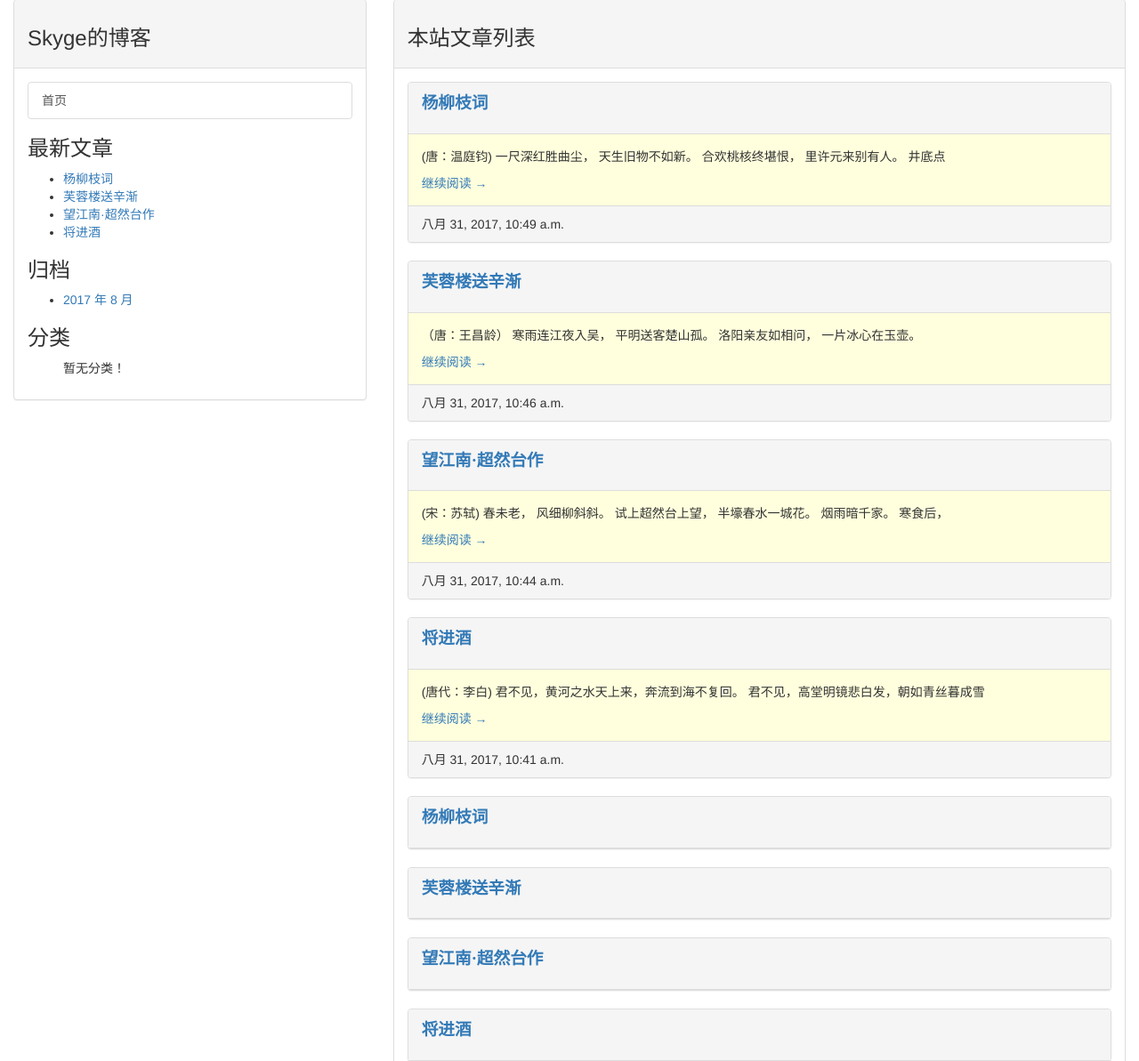
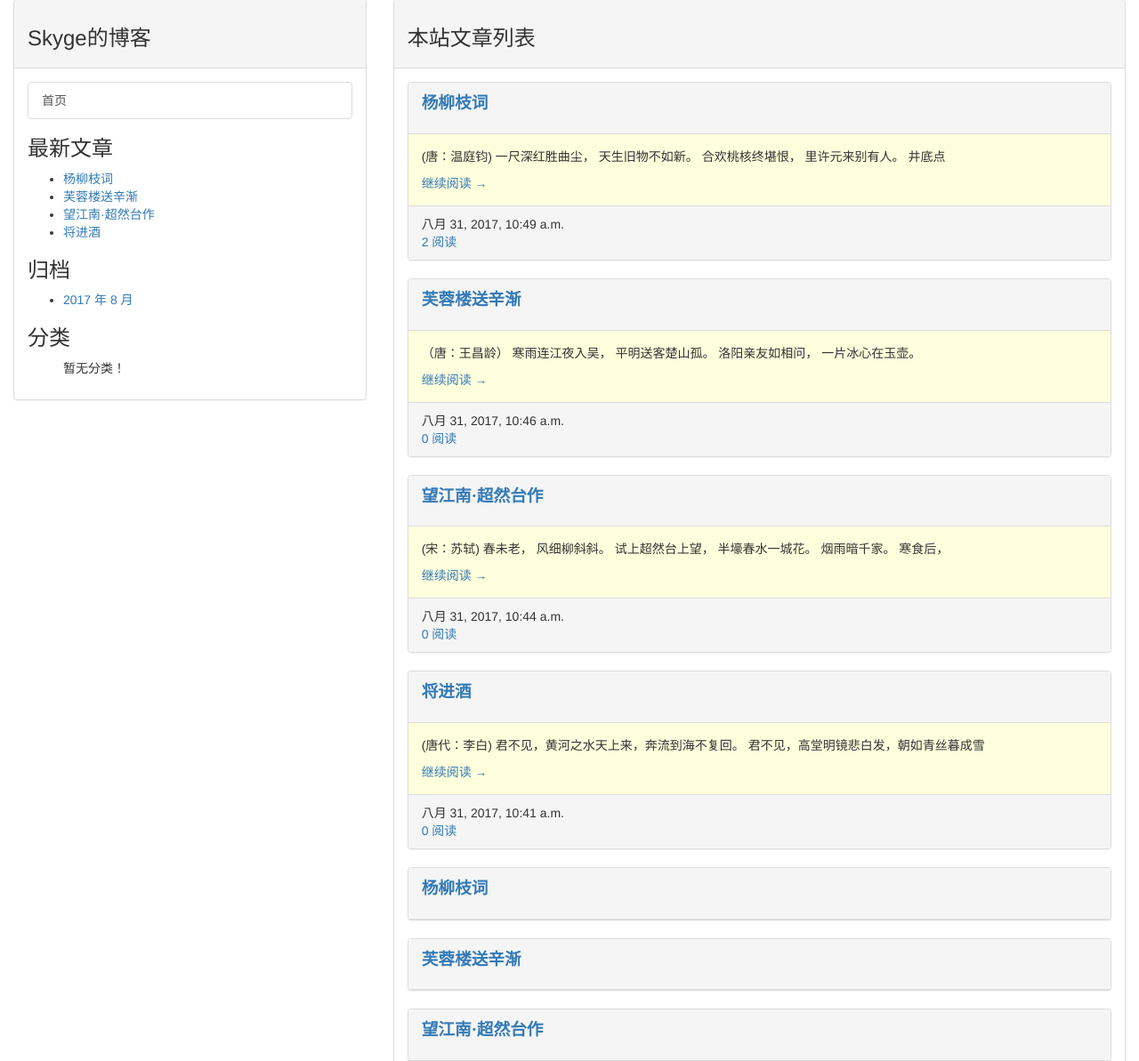
Before and after one commit to Skyge/Blogsite, a Django app: template myblog/templates/index.html in a window 1280 px wide. Shown: the part 262-1455 px from the top of the page at 89% size. Run offline with Django 3.2, Linux system fonts and the light colour scheme; the template is opened without the code that fills it: values that come from a table or form of the project are taken from there, others are empty; data comes from the database, SQL or seed files in the repository; both versions use the stored data as it was after the commit; parts of the project's set-up code (start-up, migrations or seed data) failed here and were passed over; some libraries are stand-ins or nearby versions.

Commit message:
count the numbers of viewing articles roughly

```diff
--- a/myblog/blog/models.py
+++ b/myblog/blog/models.py
@@ -11,15 +11,15 @@ class Article(models.Model):
     text = models.TextField()
     abstract = models.CharField(max_length=200, blank=True)
     created_time = models.DateTimeField(default=timezone.now)
-    modified_time = models.DateTimeField( default=timezone.now)
+    modified_time = models.DateTimeField(default=timezone.now)
 
+    views = models.PositiveIntegerField(default=0)
 
     class Meta:
         ordering = ('-created_time',)
 
     def get_absolute_url(self):
         return reverse('blog:showpost', kwargs={'pk': self.pk})
-
 
     def save(self, *args, **kwargs):
         if not self.abstract:
@@ -32,12 +32,18 @@ class Article(models.Model):
 
         super(Article, self).save(*args, **kwargs)
 
+    def increase_views(self):
+        self.views += 1
+        self.save(update_fields=['views'])
+
+
 class Category(models.Model):
     name = models.CharField(max_length=100)
 
     def __str__(self):
         return self.name
 
+
 class Tag(models.Model):
     name = models.CharField(max_length=100)
 
--- a/myblog/blog/views.py
+++ b/myblog/blog/views.py
@@ -26,6 +26,7 @@ def homepage(request):
 def showpost(request, pk):
     qoute = Qoute
     post = get_object_or_404(Article, pk=pk)
+    post.increase_views()
     post.text = markdown.markdown(post.text,
                                   extensions=[
                                       'markdown.extensions.extra',       # 本身包含很多拓展
--- a/myblog/templates/index.html
+++ b/myblog/templates/index.html
@@ -29,14 +29,15 @@
                     </a>
                 </div>
             </div>
-
-
             <div class="panel-footer" >
                 <span class="post-date">
                     <time class="entry-date" datetime="{{ post.created_time }}">
                         {{ post.created_time }}
                     </time>
                 </span>
+                <div class="entry-meta">
+                    <span class="views-count"><a href="{{ post.get_absolute_url }}">{{ post.views }} 阅读</a></span>
+                </div>
             </div>
         </div>
     {% endfor %}
@@ -58,7 +59,6 @@
             </div>
         </div>
     {% endfor %}
-
 {% endblock %}
 </body>
 </html>
--- a/myblog/templates/post.html
+++ b/myblog/templates/post.html
@@ -8,5 +8,8 @@
     <p style="font-family:微软雅黑;font-size:14pt;font-weight: bold">
         {{ post.text | safe }}
     </p>
+    <div class="entry-meta">
+        <span class="views-count"><a href="{{ post.get_absolute_url }}">{{ post.views }} 阅读</a></span>
+    </div>
 
 {% endblock %}
```
Also changed, not shown: myblog/blog/migrations/0003_article_views.py (added), myblog/db.sqlite3.
